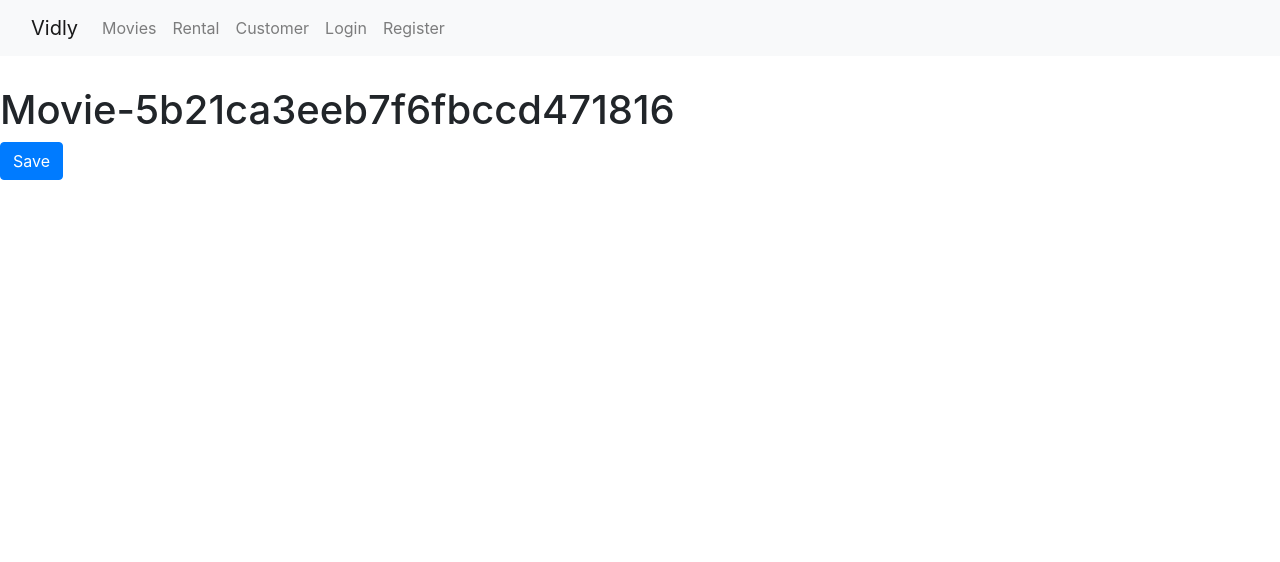
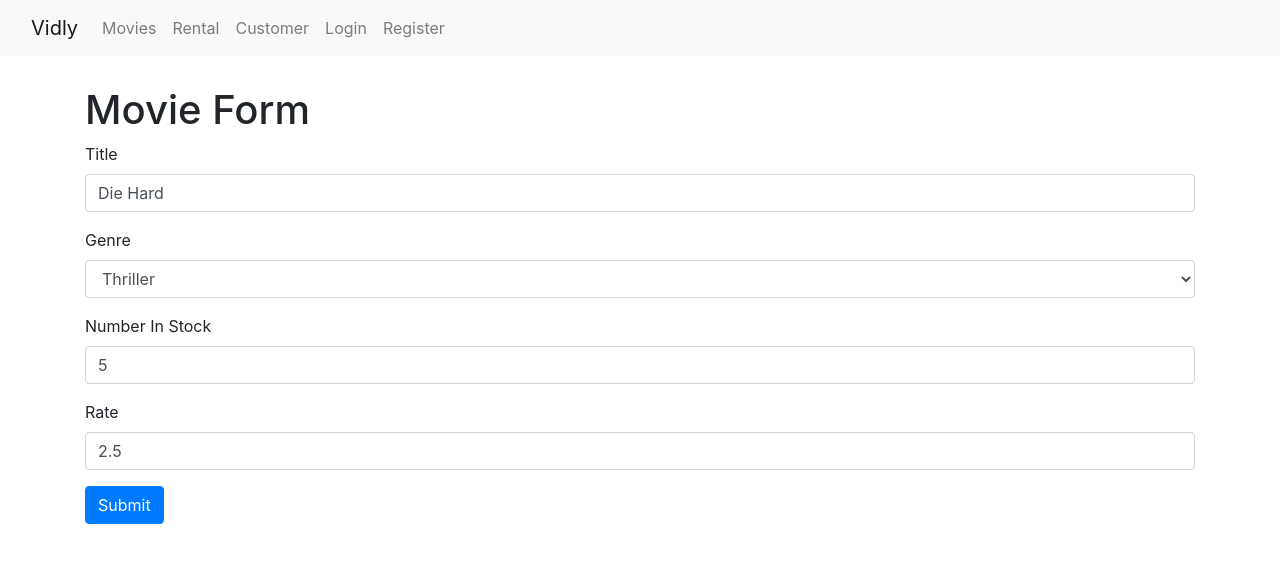
Before and after one commit to mshakibdev/vidly_010, a React (Create React App) app: page /movie/5b21ca3eeb7f6fbccd471816 in a window 1280 px wide. Shown: the top 562 px of the page. Built offline with nearby package versions, Linux system fonts and the light colour scheme.

Commit message:
update movie edit form

```diff
--- a/src/app/App.js
+++ b/src/app/App.js
@@ -17,7 +17,7 @@ class App extends Component {
 				<Nav />
 
 				<Switch>
-					<Route path="/movie/:id" component={MovieForm} />
+					<Route path="/movie/:id" component={CreateMovie} />
 					<Route path="/customer" component={Customer} />
 					<Route path="/rental" component={Rental} />
 					<Route path="/not-found" component={NotFound} />
--- a/src/components/forms/createMovie.jsx
+++ b/src/components/forms/createMovie.jsx
@@ -1,6 +1,6 @@
 import React, {Component} from "react";
 import {getGenres} from "../../services/fakeGenreService";
-import {saveMovie} from "./../../services/fakeMovieService";
+import {getMovie, saveMovie} from "./../../services/fakeMovieService";
 
 class CreateMovie extends Component {
 	state = {
@@ -14,12 +14,35 @@ class CreateMovie extends Component {
 		errors: {},
 	};
 	componentDidMount() {
+		// ** fetch genre
 		const genres = getGenres();
 		this.setState({
 			genres: genres,
 		});
+		// ** get specific movie for edit
+		const movieId = this.props.match.params.id;
+
+		if (movieId === "new") return;
+
+		const movie = getMovie(movieId);
+
+		// ** replace() will not return to the last page i.e it removes history
+		if (!movie) return this.props.history.replace("/not-found");
+
+
+		//** api data's are general purpose to use according to our requirement need map it and make a suitable model as our requirements
+		// ** this mapping is done by mapToViewModel method
+		this.setState({movie: this.mapToViewModel(movie)});
 	}
-
+	mapToViewModel(movie) {
+		return {
+			_id: movie._id,
+			title: movie.title,
+			genreId: movie.genre._id,
+			numberInStock: movie.numberInStock,
+			dailyRentalRate: movie.dailyRentalRate,
+		};
+	}
 	handleOnChange(e) {
 		// ** validate input
 		//** update state */
@@ -66,7 +89,7 @@ class CreateMovie extends Component {
 							aria-label="Default select example">
 							<option value="" />
 							{this.state.genres.map((genre) => (
-								<option key={genre._id} value={genre._id}>
+								<option selected key={genre._id} value={genre._id}>
 									{genre.name}
 								</option>
 							))}
@@ -81,7 +104,7 @@ class CreateMovie extends Component {
 							name="numberInStock"
 							type="numberInStock"
 							className="form-control"
-							value={this.state.movie.numberInStock}
+							value={this.state.movie["numberInStock"]}
 						/>
 					</div>
 					{this.state.errors.numberInStock && (
--- a/src/components/forms/movieForm.jsx
+++ b/src/components/forms/movieForm.jsx
@@ -1,6 +1,16 @@
 import React, {Component} from "react";
+import {getMovie} from "./../../services/fakeMovieService";
 
 class MovieForm extends Component {
+	state = {
+		movie: "",
+	};
+	componentDidMount() {
+		const movie = getMovie(this.props.match.params.id);
+		console.log(movie);
+		this.setState({movie});
+	}
+
 	handleSave() {
 		this.props.history.replace("/movies");
 	}
@@ -8,7 +18,9 @@ class MovieForm extends Component {
 		return (
 			<div>
 				<h1> Movie-{this.props.match.params.id}</h1>
-				<button className="btn btn-primary" onClick={() => this.handleSave()}>Save</button>
+				<button className="btn btn-primary" onClick={() => this.handleSave()}>
+					Save
+				</button>
 			</div>
 		);
 	}
--- a/src/components/table/movieTableComponent.jsx
+++ b/src/components/table/movieTableComponent.jsx
@@ -62,7 +62,6 @@ class MoviesChart extends Component {
 		// ! obj destructuring for state object
 
 		const {movies, currentPage, movie_PerPage, selectedGenre, sortedTable} = this.state;
-console.log("all",movies);
 		// * filtering
 		const filtered_movies =
 			selectedGenre && selectedGenre._id ? movies.filter((eachMovie) => eachMovie.genre._id === selectedGenre._id) : movies;
```
